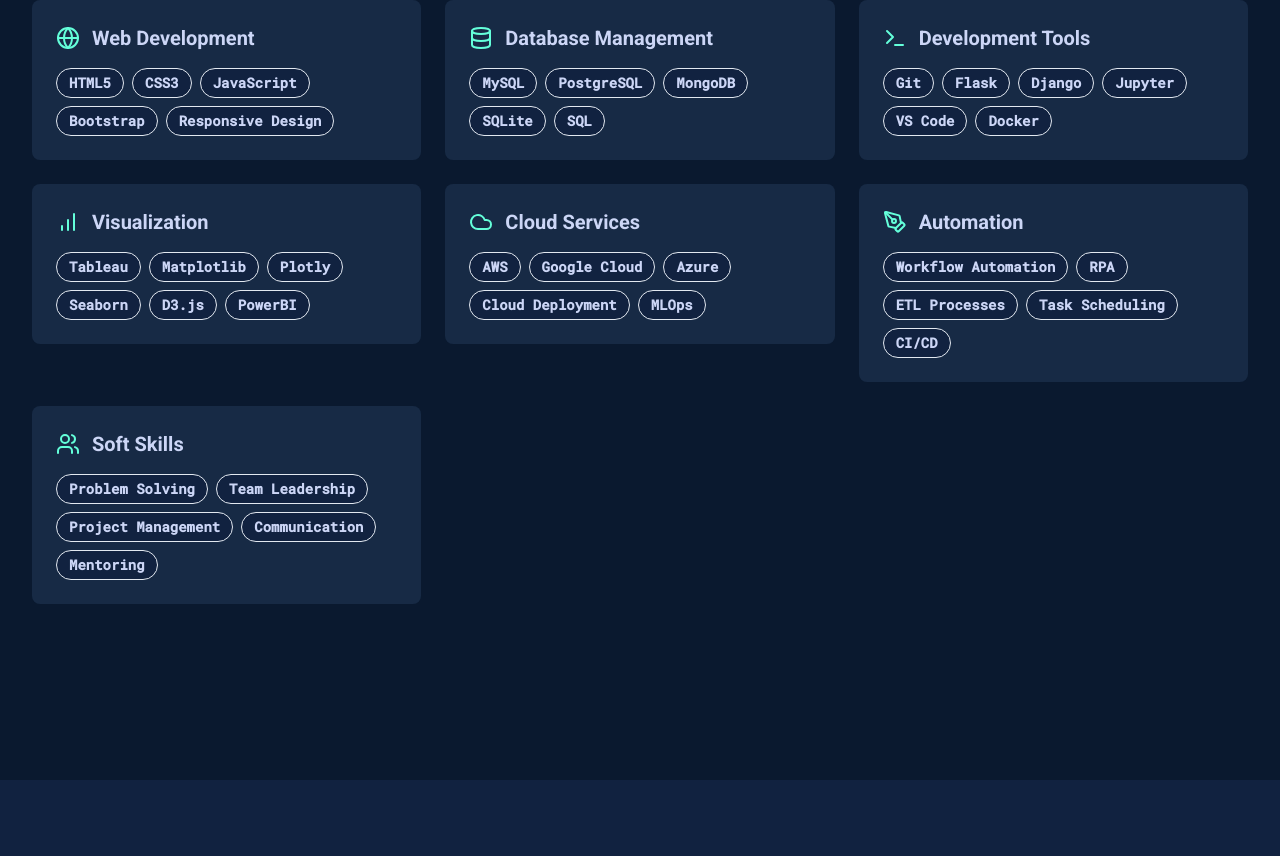
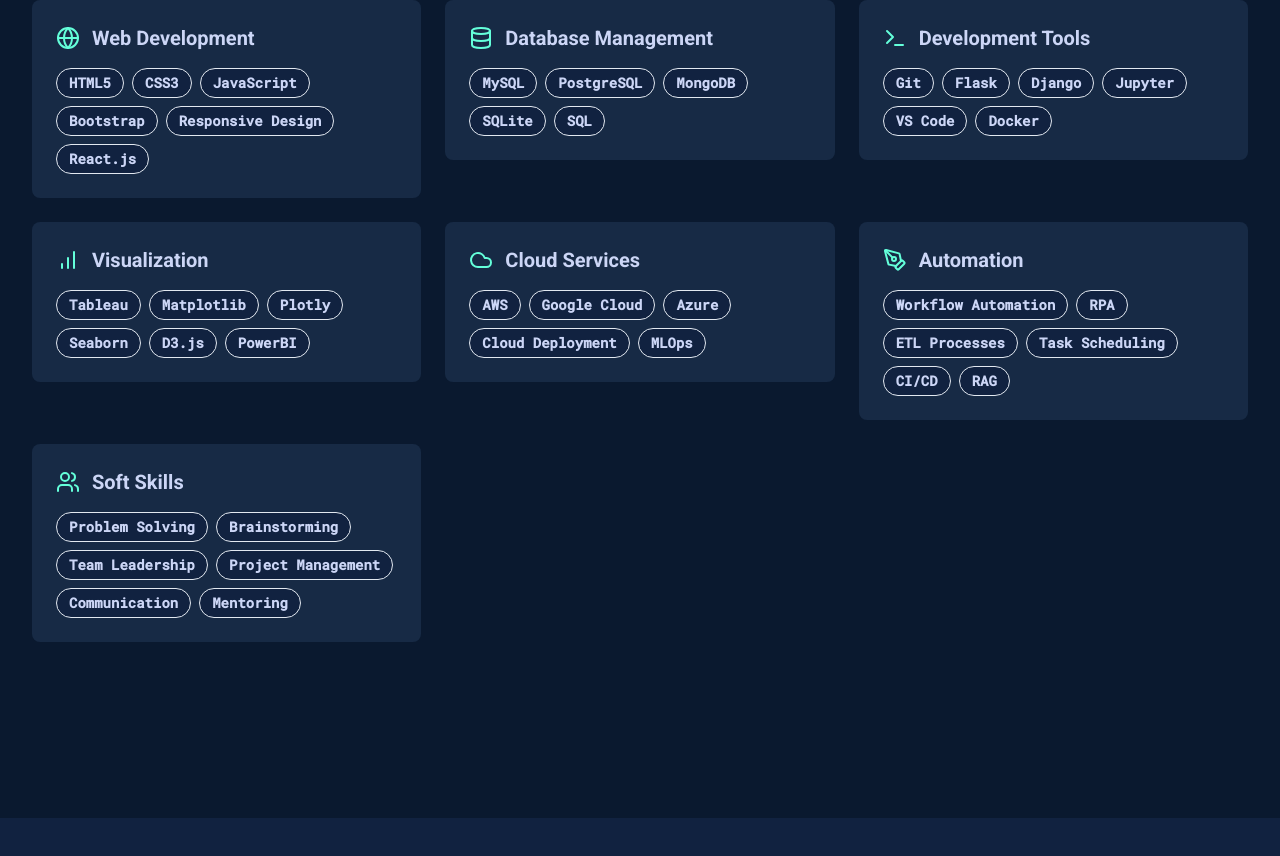
Before and after one commit to snjugunanjenga/ai-wizard-portfolio-showcase, a React (Vite) app: page / in a window 1280 px wide. Shown: the part 2300-3156 px from the top of the page. Built offline with nearby package versions, Linux system fonts and the light colour scheme.

Commit message:
Updated: Skills section

```diff
--- a/src/components/Skills.tsx
+++ b/src/components/Skills.tsx
@@ -54,7 +54,7 @@ const Skills = () => {
     {
       icon: Globe,
       title: "Web Development",
-      skills: ["HTML5", "CSS3", "JavaScript", "Bootstrap", "Responsive Design"]
+      skills: ["HTML5", "CSS3", "JavaScript", "Bootstrap", "Responsive Design", "React.js" ]
     },
     {
       icon: Database,
@@ -79,12 +79,12 @@ const Skills = () => {
     {
       icon: PenTool,
       title: "Automation",
-      skills: ["Workflow Automation", "RPA", "ETL Processes", "Task Scheduling", "CI/CD"]
+      skills: ["Workflow Automation", "RPA", "ETL Processes", "Task Scheduling", "CI/CD", "RAG"]
     },
     {
       icon: Users,
       title: "Soft Skills",
-      skills: ["Problem Solving", "Team Leadership", "Project Management", "Communication", "Mentoring"]
+      skills: ["Problem Solving", "Brainstorming", "Team Leadership", "Project Management", "Communication", "Mentoring"]
     }
   ];
 
```
Also changed, not shown: 2 other files (tests, documents, lock files or other folders).
